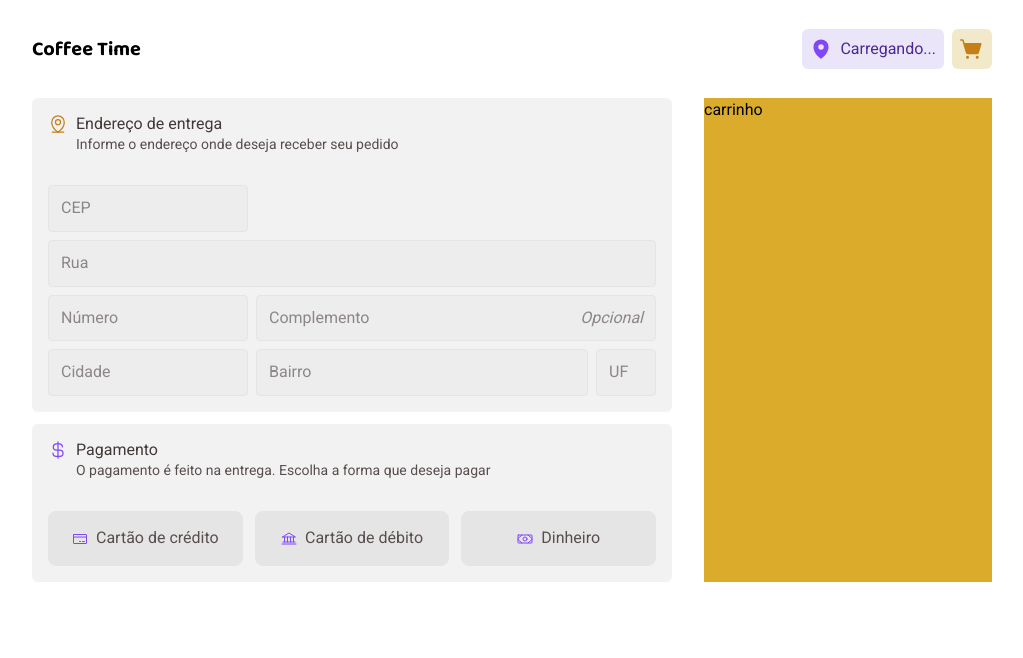
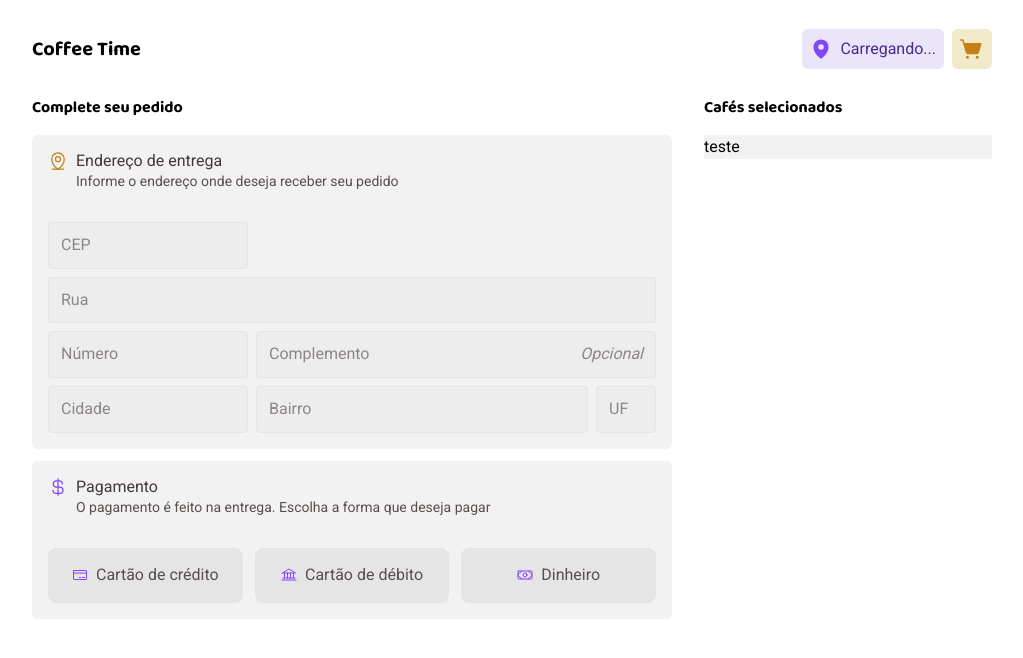
Before and after one commit to guivictorr/coffeetime, a React (Vite) app: page /checkout in a window 1280 px wide. Shown: the top 658 px of the page, without its empty margins (128-1151 px from the left). Built offline with nearby package versions, Linux system fonts and the light colour scheme; no server answers.

Commit message:
feat: adding titles to checkout columns

```diff
--- a/src/pages/checkout.tsx
+++ b/src/pages/checkout.tsx
@@ -12,6 +12,7 @@ export default function Checkout() {
   return (
     <main className='grid grid-cols-1 lg:gap-8 lg:grid-cols-[minmax(640px,_1fr)_1fr]'>
       <section>
+        <h2 className='text-md mb-4'>Complete seu pedido</h2>
         <div className='bg-base-card p-4 rounded-ss-md rounded-se-md sm:rounded-md'>
           <header className='flex gap-2'>
             <MapPinLine className='h-5 w-5 text-yellow-dark' />
@@ -46,6 +47,7 @@ export default function Checkout() {
             </div>
           </fieldset>
         </div>
+
         <div className='bg-base-card p-4 rounded-es-md rounded-ee-md sm:rounded-md sm:mt-3'>
           <header className='flex gap-2'>
             <CurrencyDollar className='h-5 w-5 text-purple' />
@@ -80,7 +82,10 @@ export default function Checkout() {
           </fieldset>
         </div>
       </section>
-      <section className='bg-yellow'>carrinho</section>
+      <section>
+        <h3 className='text-md mb-4'>Cafés selecionados</h3>
+        <div className='bg-base-card'>teste</div>
+      </section>
     </main>
   );
 }
```
